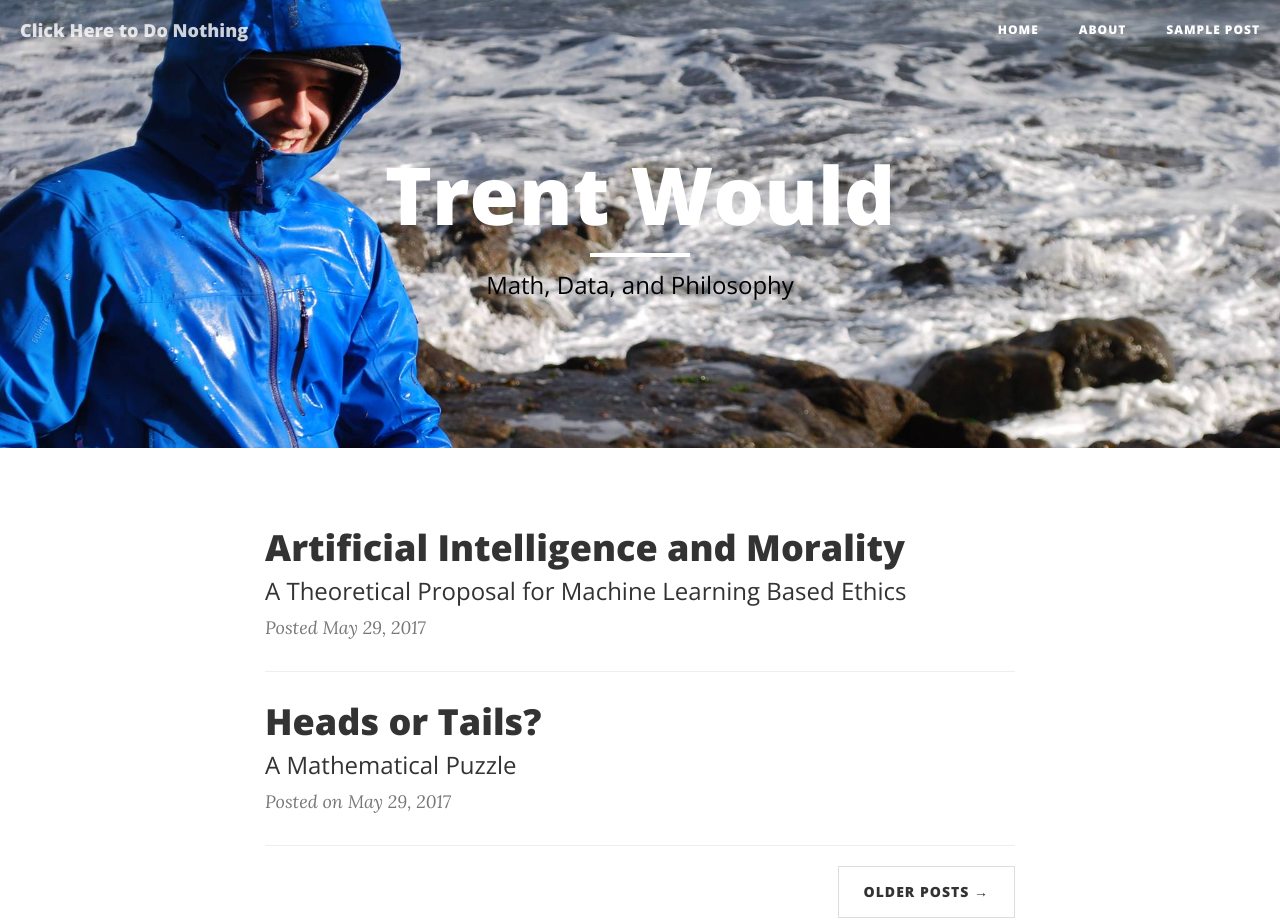
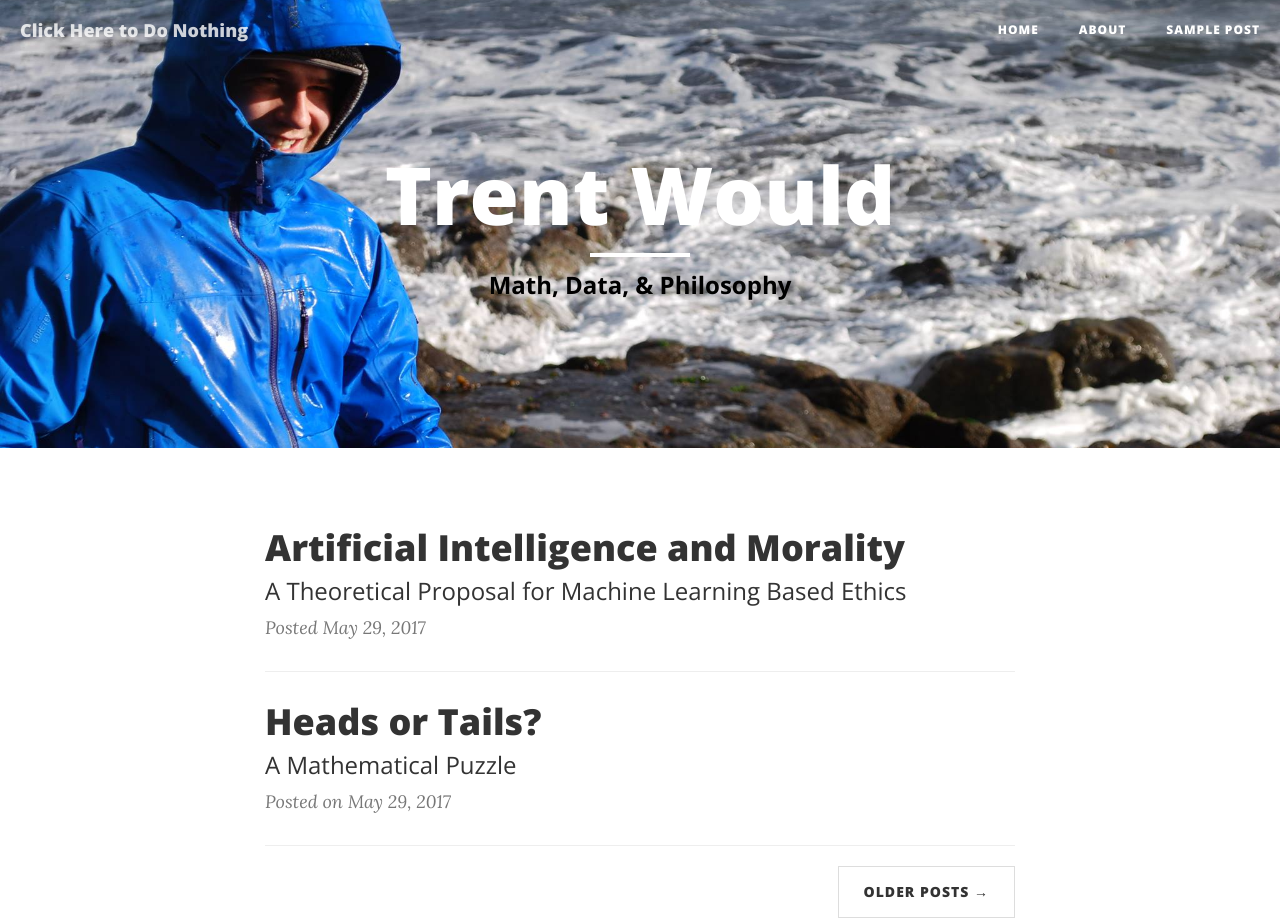
Before and after one commit to trentwoodbury/TrentWould, a website: page index.html in a window 1280 px wide. Shown: the top 921 px of the page. Drawn offline with nearby package versions, Linux system fonts and the light colour scheme.

Commit message:
Bit the bullet and make subtitle bold

```diff
--- a/index.html
+++ b/index.html
@@ -75,7 +75,7 @@
                         <hr class="small">
                         <span class="subheading">
                             <span style= "color: black">
-                            Math, Data, and Philosophy
+                            <b>Math, Data, & Philosophy</b>
                             </span>
                         </span>
                     </div>
```
